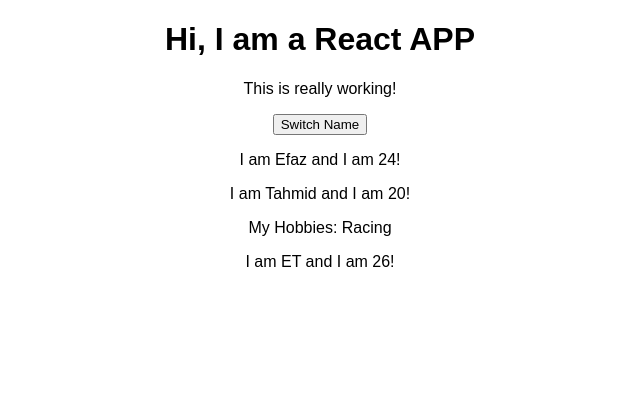
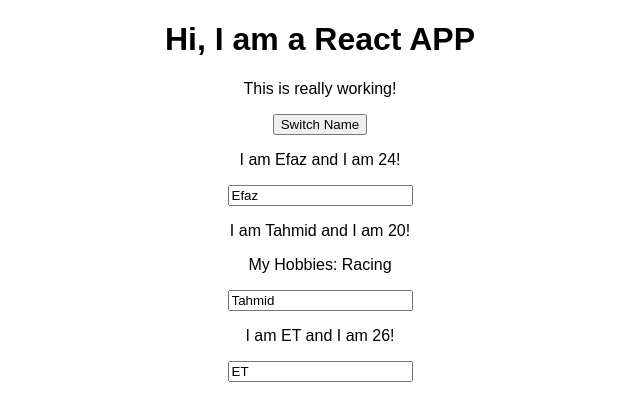
Before and after one commit to tahmidefaz/react-prac, a React (Create React App) app: page / in a window 1280 px wide. Shown: the top 420 px of the page, without its empty margins (320-960 px from the left). Built offline with nearby package versions, Linux system fonts and the light colour scheme.

Commit message:
two way binding

```diff
--- a/src/App.js
+++ b/src/App.js
@@ -20,6 +20,16 @@
     ]})
   }
 
+  nameChangedHandler = (event) => {
+      this.setState({
+        persons: [
+        { name: 'Efaz', age: '24'},
+        { name: event.target.value, age:' 20'},
+        { name: 'ET', age: '29'}
+      ]
+    })
+  }
+
   render() {
     //Call to switchNameHandler in button is inefficient, use bind as often as possible
     return (
@@ -33,7 +43,8 @@
         <Person
           name={this.state.persons[1].name}
           age={this.state.persons[1].age}
-          click={this.switchNameHandler.bind(this, 'Martinez')}>My Hobbies: Racing</Person>
+          click={this.switchNameHandler.bind(this, 'Martinez')}
+          changed={this.nameChangedHandler}>My Hobbies: Racing</Person>
         <Person
           name={this.state.persons[2].name}
           age={this.state.persons[2].age}/>
--- a/src/Person/Person.js
+++ b/src/Person/Person.js
@@ -5,6 +5,7 @@
       <div>
         <p onClick={props.click}>I am {props.name} and I am {props.age}!</p>
         <p>{props.children}</p>
+        <input type="text" onChange={props.changed} value={props.name}/>
       </div>
     )
 };
```
